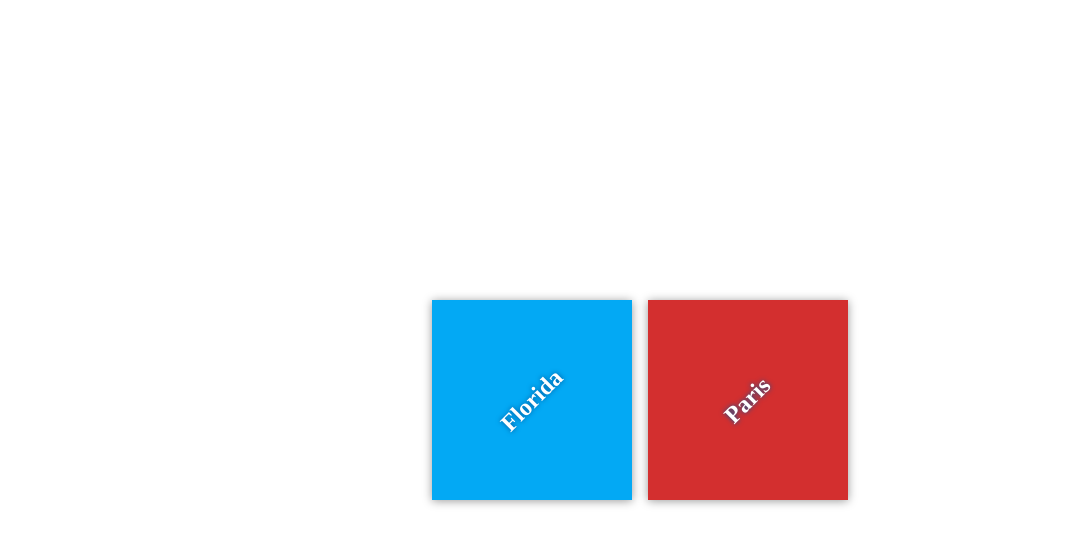
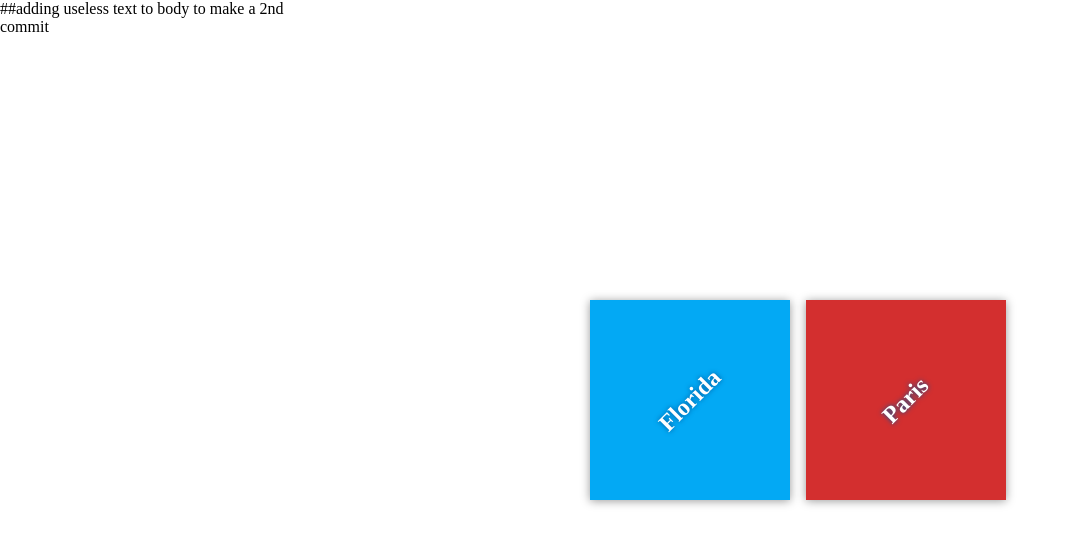
Before and after one commit to chrisnolan55/my_travel_plans, a plain HTML site: page index.html in a window 1280 px wide. Shown: the whole page, without its empty margins (0-1074 px from the left). Drawn offline with Linux system fonts and the light colour scheme; files that its build step writes are made by us from their sources.

Commit message:
Added text into body to make 2nd commit

```diff
--- a/index.html
+++ b/index.html
@@ -7,7 +7,7 @@
     <link rel="stylesheet" href="css/app.css">
 </head>
 <body>
-
+##adding useless text to body to make a 2nd commit
     <div class="container">
         <div class="destination-container">
             <div class="destination" id="florida">
```
